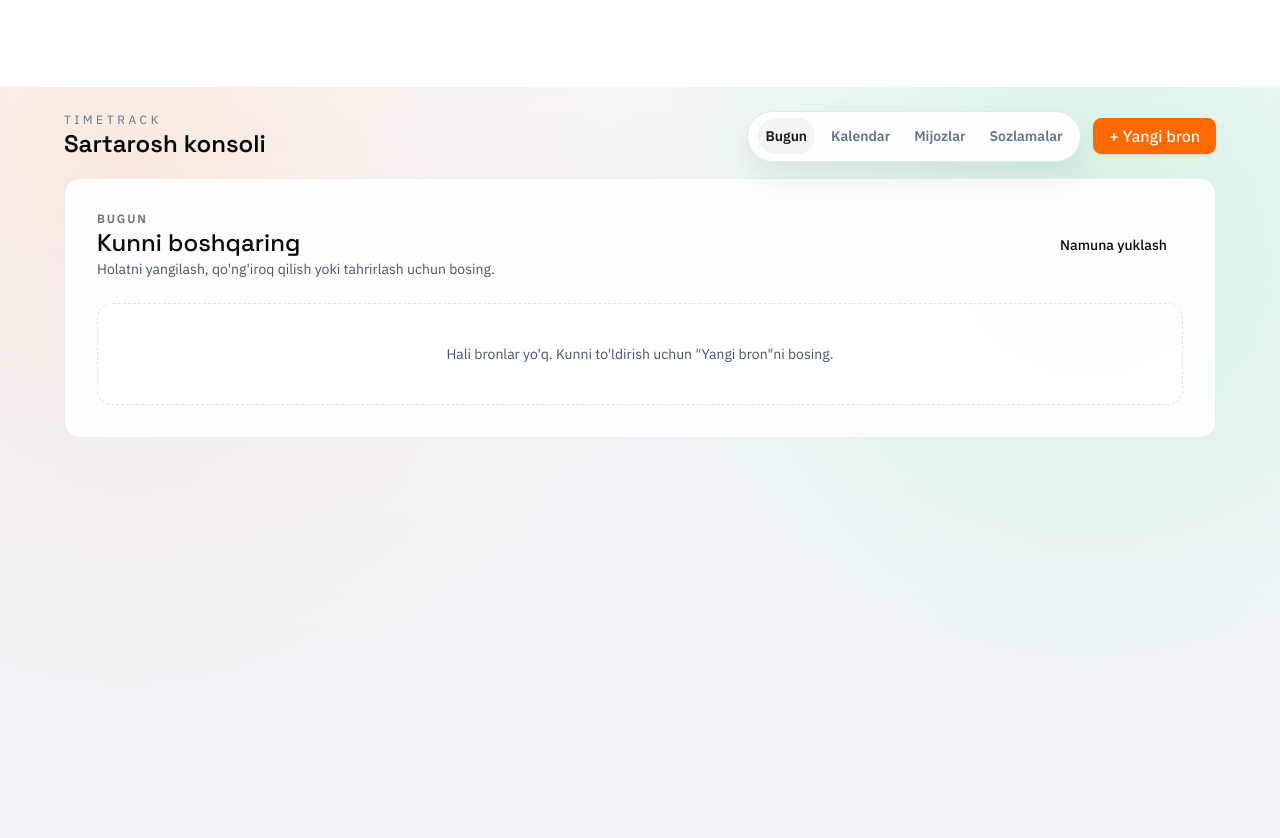
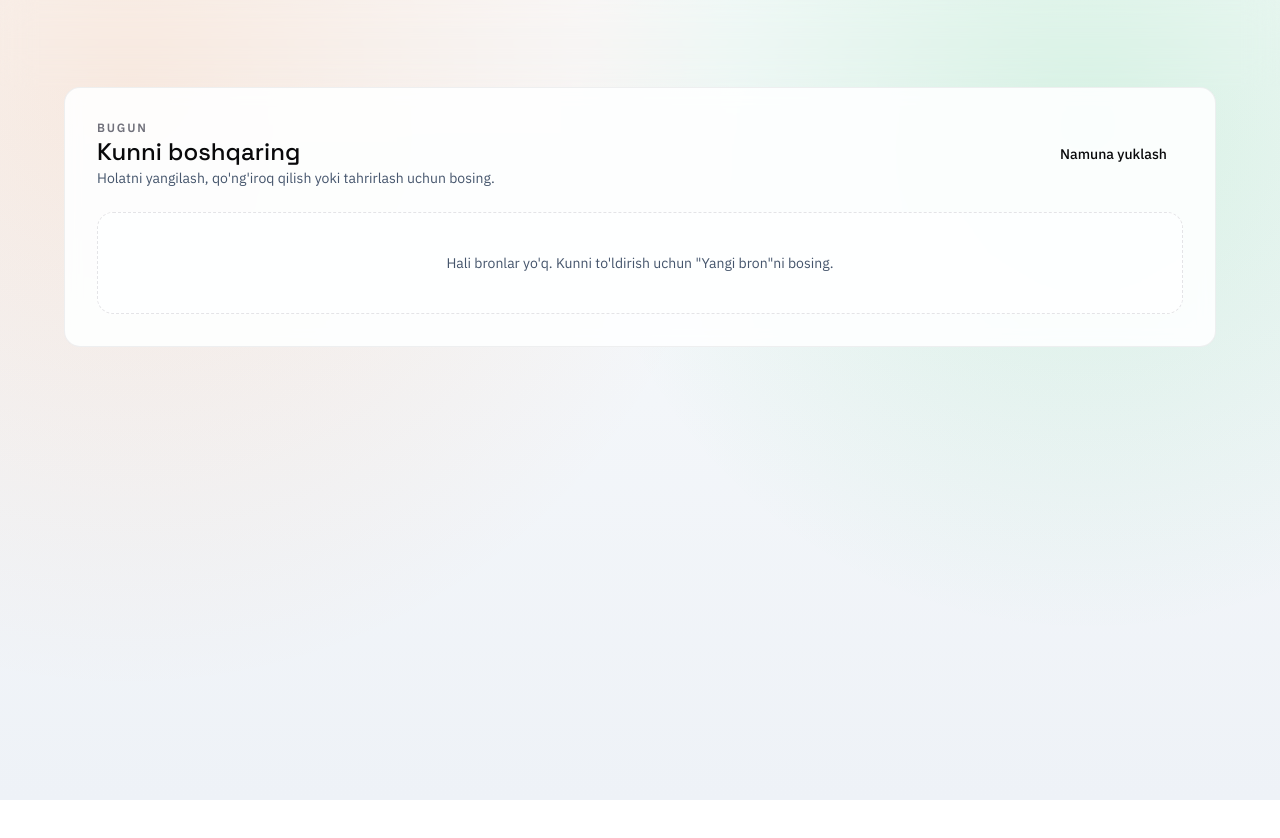
Before and after one commit to farrux13x/show-bron, a Vue app: page / in a window 1280 px wide. Shown: the top 838 px of the page. After the commit the page ends 800 px from the top, so only its background shows below. Built offline with nearby package versions, Linux system fonts and the light colour scheme.

Commit message:
style: add top margin to app background for improved layout

```diff
--- a/src/features/app-header/AppHeader.vue
+++ b/src/features/app-header/AppHeader.vue
@@ -1,15 +1,15 @@
 <template>
-  <header class="app-header px-4 pt-6 pb-4 sm:px-8">
+  <header class="app-header px-4 pt-6 pb-4 sm:px-8 h-[87px]">
     <div class="mx-auto flex max-w-6xl items-center justify-between gap-6">
       <div>
-        <p class="text-xs uppercase tracking-[0.3em] text-slate-500">
+        <!-- <p class="text-xs uppercase tracking-[0.3em] text-slate-500">
           Timetrack
         </p>
         <h1 class="font-display text-2xl font-semibold text-ink">
           {{ t('app.consoleTitle') }}
-        </h1>
+        </h1> -->
       </div>
-      <div class="flex flex-wrap items-center gap-3">
+      <!-- <div class="flex flex-wrap items-center gap-3">
         <nav
           class="app-topnav hidden items-center gap-2 text-sm font-semibold text-slate-500 sm:flex"
         >
@@ -27,7 +27,7 @@
         <AppButton to="/appointments/new">
           <span class="text-base">+ {{ t('actions.newBooking') }}</span>
         </AppButton>
-      </div>
+      </div> -->
     </div>
   </header>
 </template>
--- a/src/widgets/app-shell/AppShell.vue
+++ b/src/widgets/app-shell/AppShell.vue
@@ -1,5 +1,5 @@
 <template>
-  <div class="min-h-screen app-background mt-[87px]">
+  <div class="min-h-screen app-background">
     <AppHeader />
 
     <main class="px-4 pb-24 sm:px-8">
```
